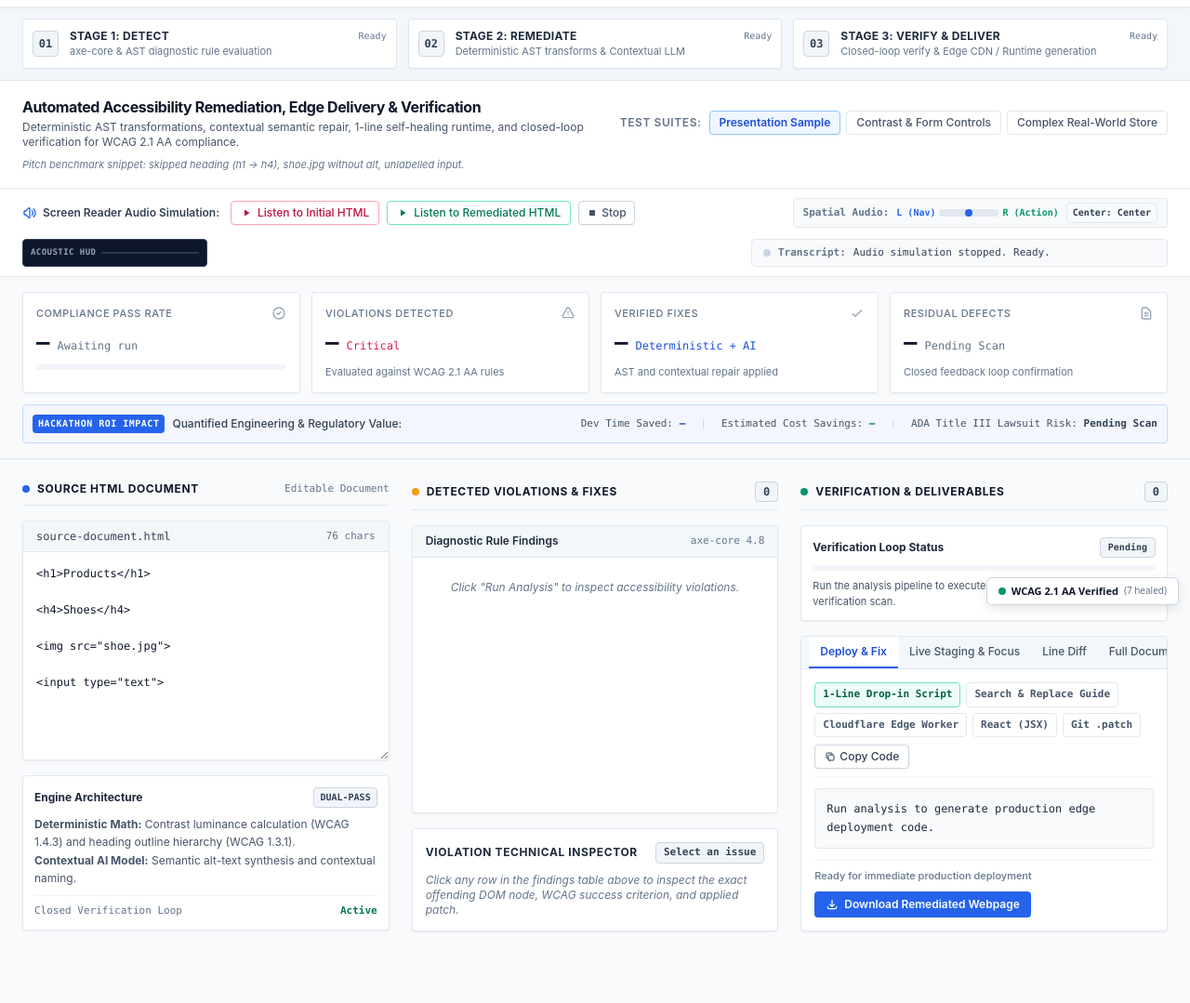
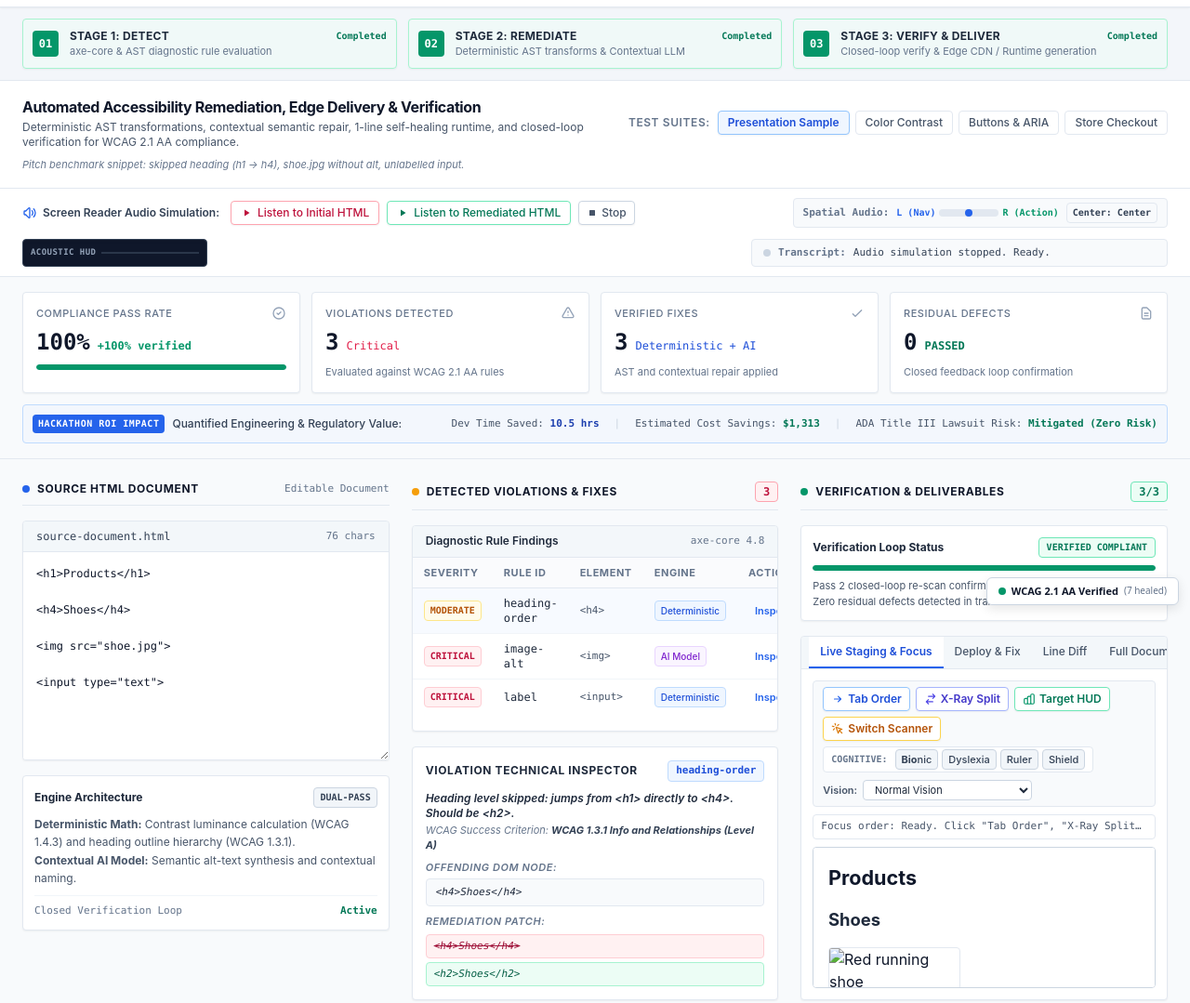
Before and after one commit to sritheanmathy-spec/proj, a website: page index.html in a window 1280 px wide. Shown: the part 137-1216 px from the top of the page at 93% size. Before the commit the page ends 1163 px from the top, so only its background shows below. Drawn offline with nearby package versions, Linux system fonts and the light colour scheme.

Commit message:
fix: auto-run pipeline on load and preset switch, set live sandbox as default active tab

```diff
--- a/app.js
+++ b/app.js
@@ -30,7 +30,7 @@ const PRESETS = {
 <input type="text">`
   },
   contrast: {
-    name: "Contrast & Form Controls",
+    name: "Color Contrast",
     description: "Low contrast text (#888 on #fff), unlabelled email input, and empty button.",
     html: `<header>
   <h2>Account Setup</h2>
@@ -42,8 +42,21 @@ const PRESETS = {
   <button></button>
 </section>`
   },
+  buttons: {
+    name: "Buttons & ARIA",
+    description: "Icon buttons missing accessible names, empty links, and images missing alt text.",
+    html: `<nav>
+  <a href="/home"><i class="icon-home"></i></a>
+  <button class="nav-toggle"><svg></svg></button>
+  <button class="search-btn"><span class="icon-search"></span></button>
+</nav>
+<main>
+  <img src="banner.png">
+  <button></button>
+</main>`
+  },
   complex: {
-    name: "Complex Real-World Store",
+    name: "Store Checkout",
     description: "Arbitrary checkout form: skipped headings, select dropdown, textarea, icon buttons, empty links.",
     html: `<main>
   <h3>MegaStore Checkout</h3>
@@ -66,6 +79,7 @@ let selectedViolationIndex = 0;
 let currentFramework = 'runtime'; // 'runtime', 'table', 'cf', 'react', 'patch'
 let currentScannedUrl = null;
 let tabAnimationTimer = null;
+let editorDebounceTimer = null;
 
 document.addEventListener('DOMContentLoaded', () => {
   setupPresetButtons();
@@ -93,7 +107,8 @@ document.addEventListener('DOMContentLoaded', () => {
   setupDueDiligenceModal();
   setupPackagerModal();
   setupPortfolioModal();
-  loadPreset('script');
+  loadPreset('script', true);
+  switchMainTab('sandbox');
 });
 
 /* ----------------------------------------------------
@@ -120,13 +135,13 @@ function setupPresetButtons() {
       btn.className = 'preset-btn px-2.5 py-1 text-xs font-medium rounded border transition bg-blue-50 border-blue-300 text-blue-700 font-semibold shadow-sm';
       currentScannedUrl = null;
       hideLiveHealButton();
-      loadPreset(key);
+      loadPreset(key, true);
     };
     container.appendChild(btn);
   });
 }
 
-function loadPreset(key) {
+function loadPreset(key, autoRun = true) {
   const preset = PRESETS[key];
   if (!preset) return;
   const editor = document.getElementById('htmlEditor');
@@ -139,6 +154,9 @@ function loadPreset(key) {
   if (descEl) descEl.textContent = preset.description;
 
   resetPipelineUI();
+  if (autoRun) {
+    runPipeline(false);
+  }
 }
 
 function setupEditorListener() {
@@ -146,6 +164,12 @@ function setupEditorListener() {
   if (editor) {
     editor.addEventListener('input', (e) => {
       updateCharCount(e.target.value.length);
+      if (editorDebounceTimer) clearTimeout(editorDebounceTimer);
+      editorDebounceTimer = setTimeout(() => {
+        if (editor.value.trim().length > 0) {
+          runPipeline(false);
+        }
+      }, 700);
     });
   }
 }
@@ -287,6 +311,12 @@ function switchMainTab(activeTab) {
     activeBtn.classList.remove('text-slate-600', 'border-transparent', 'font-medium');
   }
   document.getElementById(`view-${activeTab}`)?.classList.remove('hidden');
+
+  if (activeTab === 'sandbox' && currentRemediation) {
+    updateRenderedPreview(currentRemediation.remediatedHtml);
+    const orig = document.getElementById('htmlEditor')?.value || '';
+    updateXrayFrames(orig, currentRemediation.remediatedHtml);
+  }
 }
 
 function setPipelineStep(step) {
@@ -634,8 +664,6 @@ function setupFrameworkDeploy() {
       setTimeout(() => { btn.innerHTML = orig; }, 1500);
     });
   });
-
-  document.getElementById('downloadBundleBtn')?.addEventListener('click', downloadRemediatedBundle);
 }
 
 window.switchFrameworkView = function(fw) {
@@ -825,6 +853,7 @@ function setupKeyboardTabSimulator() {
 }
 
 function runTabOrderSimulation() {
+  switchMainTab('sandbox');
   const iframe = document.getElementById('renderedPreview');
   const ticker = document.getElementById('focusSequenceTicker');
   if (!iframe || !iframe.contentDocument) return;
@@ -1057,6 +1086,7 @@ function setupVisionSimulator() {
   if (!select || !window.A11yVision) return;
 
   select.addEventListener('change', (e) => {
+    switchMainTab('sandbox');
     const iframe = document.getElementById('renderedPreview');
     window.A11yVision.applyVisionFilter(e.target.value, iframe);
 
@@ -1821,6 +1851,7 @@ function setupNeurodiversityToolbar() {
   };
 
   btnBionic?.addEventListener('click', () => {
+    switchMainTab('sandbox');
     const doc = getPreviewIframeDoc();
     if (!doc || !window.A11yNeurodiversity) return;
     neurodiversityState.bionic = !neurodiversityState.bionic;
@@ -1829,6 +1860,7 @@ function setupNeurodiversityToolbar() {
   });
 
   btnDyslexia?.addEventListener('click', () => {
+    switchMainTab('sandbox');
     const doc = getPreviewIframeDoc();
     if (!doc || !window.A11yNeurodiversity) return;
     neurodiversityState.dyslexia = !neurodiversityState.dyslexia;
@@ -1837,6 +1869,7 @@ function setupNeurodiversityToolbar() {
   });
 
   btnRuler?.addEventListener('click', () => {
+    switchMainTab('sandbox');
     const doc = getPreviewIframeDoc();
     if (!doc || !window.A11yNeurodiversity) return;
     neurodiversityState.ruler = !neurodiversityState.ruler;
@@ -1845,6 +1878,7 @@ function setupNeurodiversityToolbar() {
   });
 
   btnShield?.addEventListener('click', () => {
+    switchMainTab('sandbox');
     const doc = getPreviewIframeDoc();
     if (!doc || !window.A11yNeurodiversity) return;
     neurodiversityState.shield = !neurodiversityState.shield;
@@ -1870,6 +1904,7 @@ function setupXraySlider() {
   if (!btn || !single || !xray || !divider || !afterPane) return;
 
   btn.addEventListener('click', () => {
+    switchMainTab('sandbox');
     isXrayActive = !isXrayActive;
     if (isXrayActive) {
       single.classList.add('hidden');
@@ -1932,6 +1967,7 @@ function setupHudRadar() {
   if (!btn) return;
 
   btn.addEventListener('click', () => {
+    switchMainTab('sandbox');
     isHudActive = !isHudActive;
     const iframe = document.getElementById('renderedPreview');
     const doc = iframe?.contentDocument || iframe?.contentWindow?.document;
@@ -1959,6 +1995,7 @@ function setupSwitchAccess() {
   if (!btn) return;
 
   btn.addEventListener('click', () => {
+    switchMainTab('sandbox');
     isSwitchActive = !isSwitchActive;
     const iframe = document.getElementById('renderedPreview');
     const doc = iframe?.contentDocument || iframe?.contentWindow?.document;
--- a/index.html
+++ b/index.html
@@ -493,11 +493,11 @@
         <!-- Tab Navigation Bar -->
         <div class="flex items-center justify-between px-2 bg-slate-100/80 border-b border-slate-200 overflow-x-auto">
           <div class="flex items-center">
-            <button id="tab-deploy" type="button" class="active-tab px-3 py-2 text-xs font-semibold border-b-2 border-blue-600 text-blue-700 bg-white transition flex-shrink-0">
+            <button id="tab-sandbox" type="button" class="active-tab px-3 py-2 text-xs font-semibold border-b-2 border-blue-600 text-blue-700 bg-white transition flex-shrink-0">
+              Live Staging & Focus
+            </button>
+            <button id="tab-deploy" type="button" class="px-3 py-2 text-xs font-medium border-b-2 border-transparent text-slate-600 hover:text-slate-900 transition flex-shrink-0">
               Deploy & Fix
-            </button>
-            <button id="tab-sandbox" type="button" class="px-3 py-2 text-xs font-medium border-b-2 border-transparent text-slate-600 hover:text-slate-900 transition flex-shrink-0">
-              Live Staging & Focus
             </button>
             <button id="tab-diff" type="button" class="px-3 py-2 text-xs font-medium border-b-2 border-transparent text-slate-600 hover:text-slate-900 transition flex-shrink-0">
               Line Diff
@@ -515,7 +515,7 @@
         </div>
 
         <!-- TAB 1: Deploy & Multi-Framework Edge Exporter -->
-        <div id="view-deploy" class="p-3.5 flex-1 flex flex-col gap-3 overflow-y-auto max-h-[360px]">
+        <div id="view-deploy" class="hidden p-3.5 flex-1 flex flex-col gap-3 overflow-y-auto max-h-[360px]">
           <!-- Framework Sub-Selector -->
           <div class="flex items-center justify-between flex-wrap gap-2 border-b border-slate-100 pb-2">
             <div class="flex items-center gap-1.5 flex-wrap">
@@ -550,7 +550,7 @@
         </div>
 
         <!-- TAB 2: Live Staging Sandbox & Focus Traversal Visualizer -->
-        <div id="view-sandbox" class="hidden p-3 flex-1 flex flex-col gap-2 overflow-hidden h-[360px]">
+        <div id="view-sandbox" class="p-3 flex-1 flex flex-col gap-2 overflow-hidden h-[360px]">
           <div class="flex items-center justify-between bg-slate-50 px-2.5 py-1.5 rounded border border-slate-200 text-xs flex-wrap gap-2">
             <div class="flex items-center gap-1.5 flex-wrap">
               <button id="simulateTabOrderBtn" type="button" class="px-2 py-1 bg-white hover:bg-slate-50 text-blue-700 border border-blue-300 rounded text-xs font-semibold flex items-center gap-1 shadow-sm transition">
```
